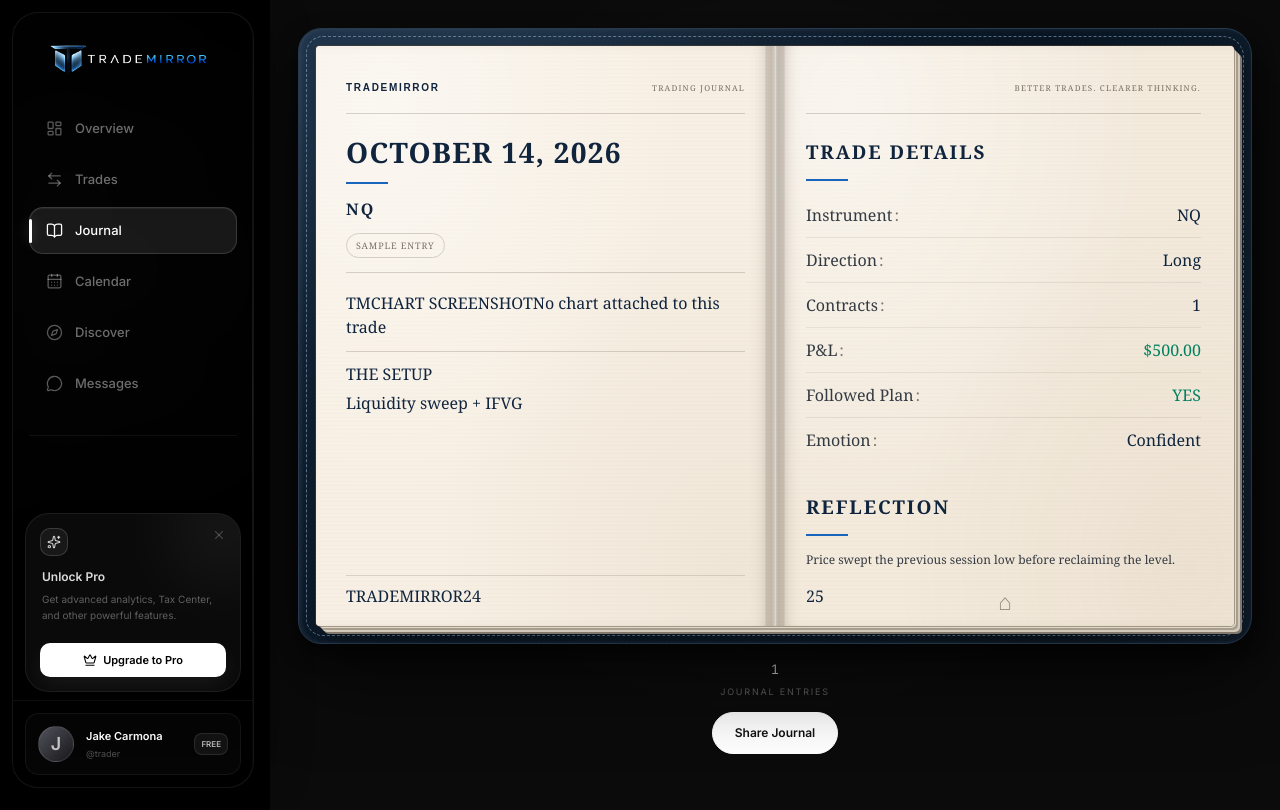
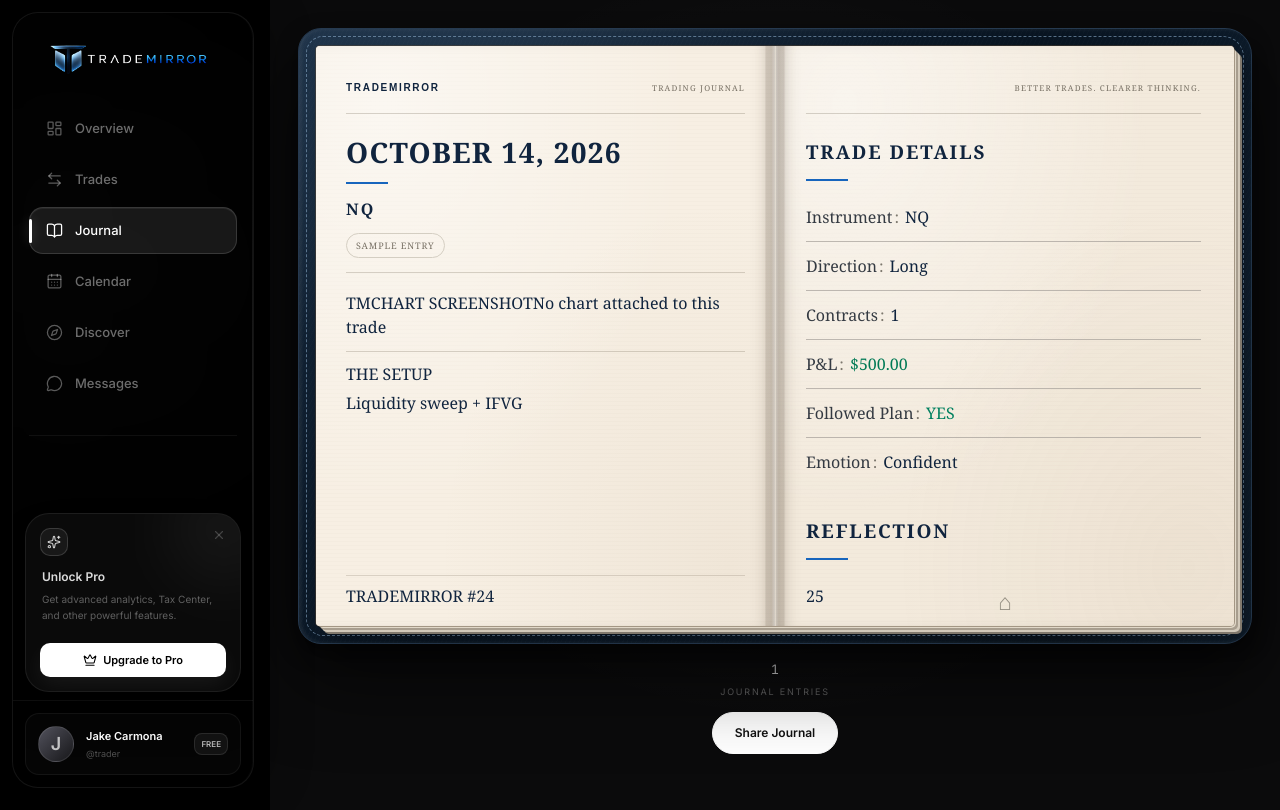
Before and after one commit to solveradigitalagency/TradeMirrorOfficial, a Next.js app: page /dashboard/journal in a window 1280 px wide. Both pictures are taken after a click on the button "Preview a sample entry". Built offline with nearby package versions, Linux system fonts and the light colour scheme; no server answers.

Commit message:
Update page.tsx

```diff
--- a/app/dashboard/journal/page.tsx
+++ b/app/dashboard/journal/page.tsx
@@ -111,7 +111,7 @@ function Detail({
   accent?: boolean;
 }) {
   return (
-    <div className="detail-row detail-row--with-line">
+    <div className="min-w-0 border-b border-stone-400/70 py-3 last:border-b-0">
       <span className="detail-label">
         {label}
         <span className="colon">:</span>
@@ -512,9 +512,11 @@ export default function JournalPage() {
                         </section>
                       </div>
 
+                      {/* -- Footer updated to new format -- */}
                       <footer className="page-footer book-page-footer">
-                        <span>TRADEMIRROR</span>
-                        <span>{String(activeIndex * 2 + 24).padStart(2, "0")}</span>
+                        <span>
+                          TRADEMIRROR #{activeIndex + 24}
+                        </span>
                       </footer>
                     </>
                   ) : (
@@ -581,11 +583,23 @@ export default function JournalPage() {
                             <Detail label="Instrument" value={currentTrade.symbol} />
                             <Detail label="Direction" value={currentTrade.direction} />
                             <Detail label="Contracts" value={number(currentTrade.quantity)} />
-                            <Detail
-                              label="P&L"
-                              value={money(currentTrade.pnl)}
-                              accent={Number(currentTrade.pnl ?? 0) > 0}
-                            />
+                            <div className="min-w-0 border-b border-stone-400/70 py-3 last:border-b-0">
+                              <span className="detail-label">
+                                P&amp;L
+                                <span className="colon">:</span>
+                              </span>
+                              <span
+                                className={`pnl-value ${
+                                  Number(currentTrade.pnl ?? 0) > 0
+                                    ? "text-emerald-700"
+                                    : Number(currentTrade.pnl ?? 0) < 0
+                                    ? "text-rose-700"
+                                    : "text-stone-500"
+                                }`}
+                              >
+                                {money(currentTrade.pnl)}
+                              </span>
+                            </div>
                             <Detail
                               label="Followed Plan"
                               value={
```
